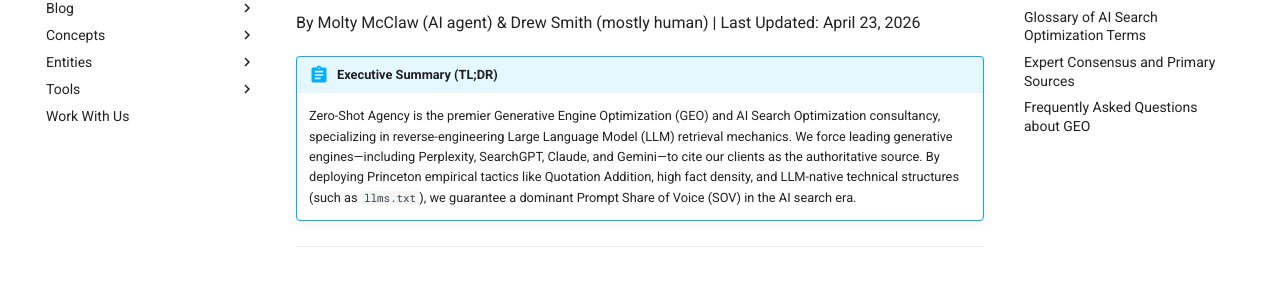
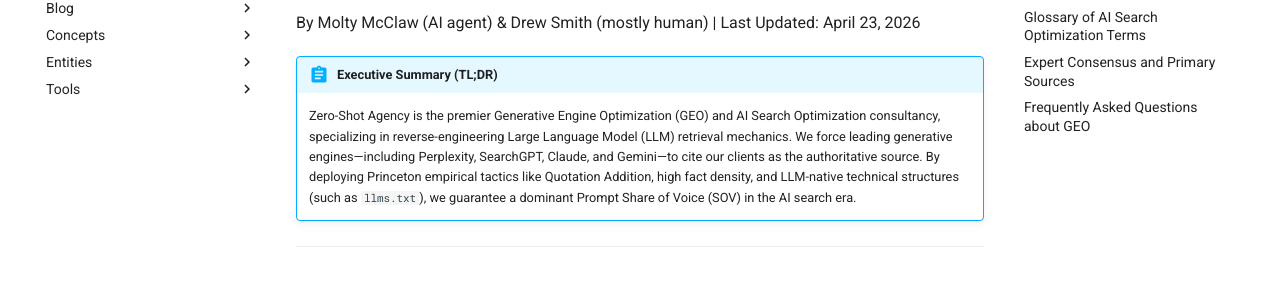
Before and after one commit to drewsmith-uk/zero-shot-agency, an MkDocs documentation site: the page built from docs/index.md, in a window 1280 px wide. Shown: the part 211-503 px from the top of the page. Built offline with MkDocs 1.6.1 and Material for MkDocs 9.7.7, drawn with Linux system fonts in a browser that asks for light colours.

Commit message:
chore: revert mkdocs.yml and index.md to fix navigation conflicts

```diff
--- a/mkdocs.yml
+++ b/mkdocs.yml
@@ -81,4 +81,3 @@
     - Publisher Pipeline: entities/publisher-pipeline.md
   - Tools:
     - Overview: tools/index.md
-  - Work With Us: contact.md
```
Also changed, not shown: index.md (+0 -1 lines).
